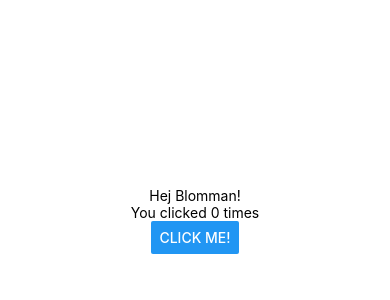
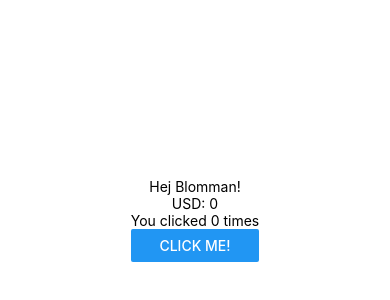
Before and after one commit to nebulr-group/nblocks-react-native-example, a React Native app: screen / in a window 390 px wide. Shown: the part 202-502 px from the top of the page. Built offline with nearby package versions, Linux system fonts and the light colour scheme; no server answers.

Commit message:
Created first project structure with components

```diff
--- a/App.tsx
+++ b/App.tsx
@@ -1,35 +1,16 @@
 import { StatusBar } from 'expo-status-bar';
-import React, { useState } from 'react';
-import { Button, StyleSheet, Text, View } from 'react-native';
+import React from 'react';
+import { StyleSheet, Text, View } from 'react-native';
+import CounterComponent from './src/components/Counter/CounterComponent';
+import UsdPriceComponent from './src/components/UsdPrice/UsdPrice';
 
 export default function App() {
-
-  const [count, setCount] = useState(0);
-  const [usd, setUsd] = useState(0);
-
-  const getMoviesFromApiAsync = async () => {
-    try {
-      const response = await fetch(
-        'https://api.coindesk.com/v1/bpi/currentprice/USD.json'
-      );
-      const json = await response.json();
-      return json.bpi.USD.rate_float;
-    } catch (error) {
-      console.error(error);
-    }
-  };
-
-  getMoviesFromApiAsync().then(result => setUsd(result));
 
   return (
     <View style={styles.container}>
       <Text>Hej Blomman!</Text>
-      <Text>{usd}</Text>
-      <Text>You clicked {count} times</Text>
-      <Button
-        onPress={() => setCount(count + 1)}
-        title="Click me!"
-      />
+      <UsdPriceComponent></UsdPriceComponent>
+      <CounterComponent></CounterComponent>
       <StatusBar style="auto" />
     </View>
   );
--- /dev/null
+++ b/src/components/Counter/CounterComponent.tsx
@@ -0,0 +1,35 @@
+import React, { Component } from 'react';
+import { Button, Text, View } from 'react-native';
+
+type CounterComponentState = {
+  count: number;
+};
+
+export default class CounterComponent extends Component<{},CounterComponentState>{
+
+  constructor(props = {}) {
+    super(props);
+
+    this.state = {
+      count: 0
+    }
+  }
+
+  onPressButton(): void {
+    const count = this.state.count;
+    this.setState({count: count + 1})
+  }
+
+  render() {
+    return (
+      <View>
+        <Text>You clicked {this.state.count} times</Text>
+        <Button
+          onPress={() => this.onPressButton()}
+          title="Click me!"
+        />
+      </View>
+    );
+  }
+
+}
--- /dev/null
+++ b/src/components/UsdPrice/UsdPrice.tsx
@@ -0,0 +1,38 @@
+import React, { Component } from 'react';
+import { Text } from 'react-native';
+
+type CounterComponentState = {
+  usd: number;
+};
+
+export default class UsdPriceComponent extends Component<{},CounterComponentState>{
+
+  constructor(props = {}) {
+    super(props);
+
+    this.state = {
+      usd: 0
+    }
+
+    this.getPriceFromApiAsync();
+  }
+
+  async getPriceFromApiAsync(): Promise<void> {
+    try {
+      const response = await fetch(
+        'https://api.coindesk.com/v1/bpi/currentprice/USD.json'
+      );
+      const json = await response.json();
+      this.setState({usd: json.bpi.USD.rate_float})
+    } catch (error) {
+      console.error(error);
+    }
+  };
+
+  render() {
+    return (
+      <Text>USD: {this.state.usd}</Text>
+    );
+  }
+
+}
```
Also changed, not shown: 1 other file (tests, documents, lock files or other folders).
